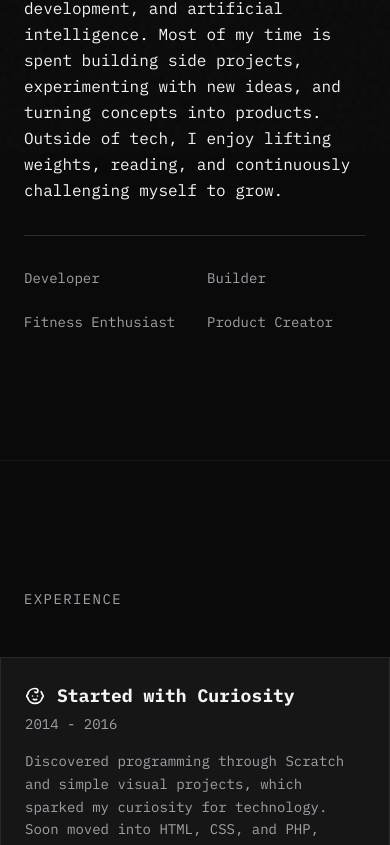
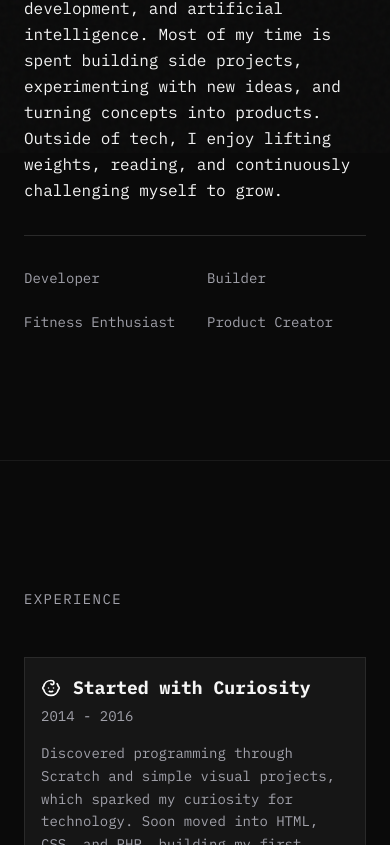
Before and after one commit to sup-Udh/udhay-space, a Next.js app: page / in a window 390 px wide. Shown: the part 1155-2000 px from the top of the page. Built offline with nearby package versions, Linux system fonts and the light colour scheme; no server answers.

Commit message:
quick-mobile optimixation fixed

```diff
--- a/app/components/Navbar.tsx
+++ b/app/components/Navbar.tsx
@@ -72,7 +72,7 @@ export default function Navbar() {
   }, [pathname]);
 
   return (
-    <header className="fixed top-0 left-0 right-0 z-50 bg-background-primary/80 backdrop-blur-md border-b border-border-dark transition-colors duration-300">
+    <header className="fixed top-0 left-0 right-0 z-50 bg-background-primary md:bg-background-primary/90 backdrop-blur-md border-b border-border-dark transition-colors duration-300 shadow-sm md:shadow-none">
       <div className="container mx-auto px-6 h-16 flex items-center justify-between">
         <div className="font-mono text-sm font-bold tracking-wider">
           <Link href="/" className="hover:text-accent-primary transition-colors">
@@ -145,7 +145,7 @@ export default function Navbar() {
               initial={{ opacity: 0 }}
               animate={{ opacity: 1 }}
               exit={{ opacity: 0 }}
-              className="fixed inset-0 bg-background-primary/95 backdrop-blur-md z-[60] md:hidden"
+              className="fixed inset-0 bg-background-primary backdrop-blur-none z-[60] md:hidden"
             >
               <div className="flex flex-col h-full p-6">
                 <div className="flex justify-end mb-12">
--- a/app/page.tsx
+++ b/app/page.tsx
@@ -224,7 +224,7 @@ export default function Home() {
                 whileInView={{ opacity: 1, y: 0 }}
                 viewport={{ once: true }}
                 transition={{ delay: idx * 0.1 }}
-                className="group relative block p-6 -mx-6 transition-all hover:bg-card border border-transparent hover:border-border-dark bento-card interactive"
+                className="group relative block p-4 md:p-6 md:-mx-6 transition-all hover:bg-card border border-transparent hover:border-border-dark bento-card interactive"
               >
                 <div className="flex flex-col md:flex-row justify-between mb-4">
                   <h3 className="font-mono text-lg font-bold text-text-primary flex items-center gap-3">
```
